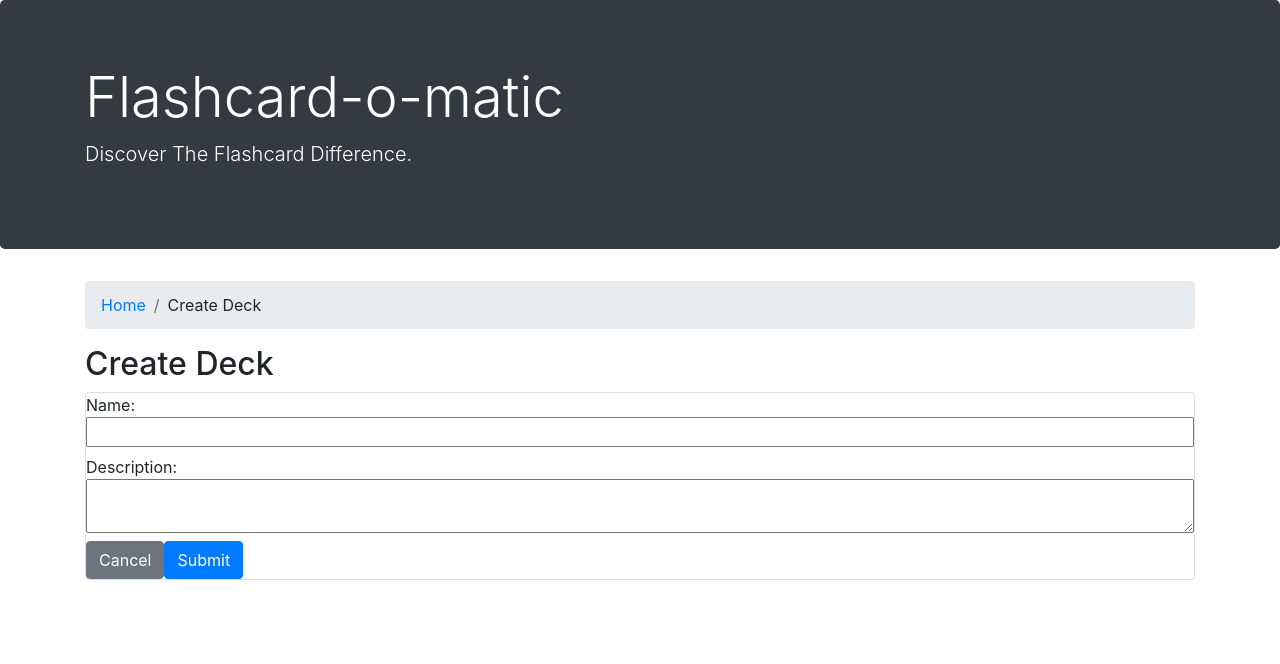
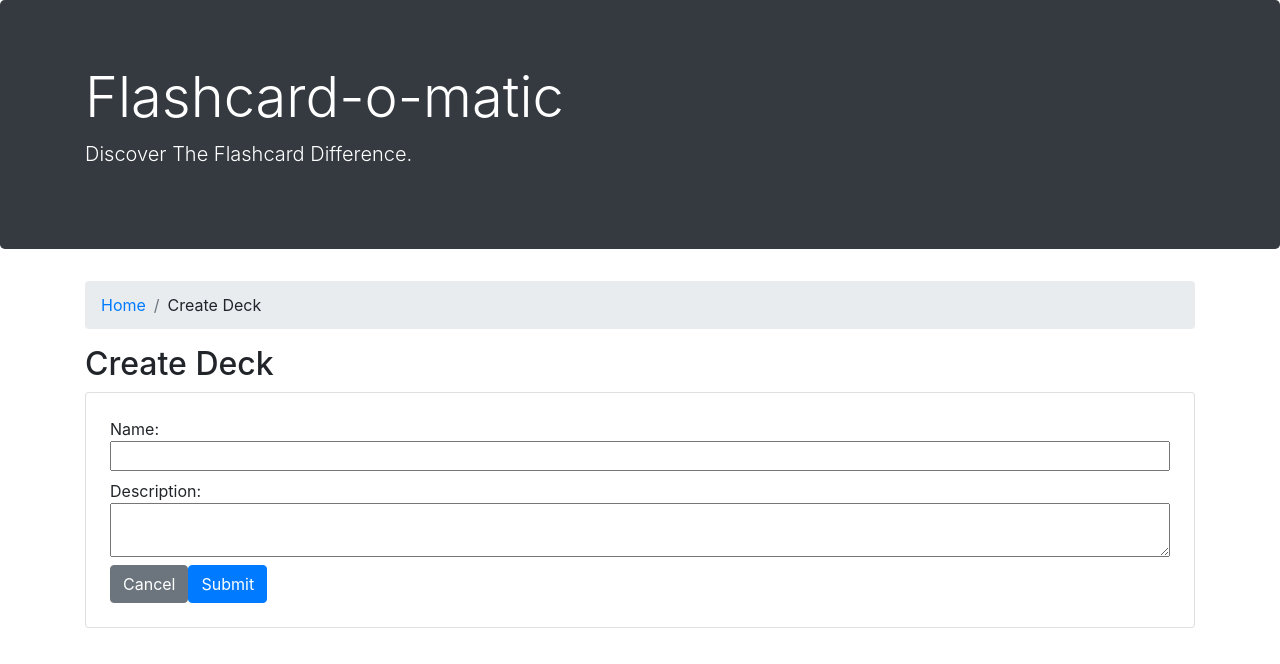
Before and after one commit to NewDevOnTheBlock/Flashcard-App-Fullstack, a React (Create React App) app in the folder flashcard-app-frontend/: page /decks/new in a window 1280 px wide. Shown: the top 664 px of the page. Built offline with nearby package versions, Linux system fonts and the light colour scheme; no server answers; a web font is replaced by a local one.

Commit message:
updated the update function on cards route for /:card_id, used to be a create method being called, updated source code to have an update at .put route handler

```diff
--- a/flashcard-app-frontend/src/Card/CardForm.js
+++ b/flashcard-app-frontend/src/Card/CardForm.js
@@ -12,7 +12,7 @@ function CardForm({ formData, changeHandler, submitHandler }) {
         return <p>Loading...</p>
     } else {
         return (
-            <form onSubmit={submitHandler} className="card">
+            <form onSubmit={submitHandler} className="card" style={{ padding: "24px"}}>
                 <label htmlFor="front" className="d-flex flex-column">
                     Front
                     <textarea
--- a/flashcard-app-frontend/src/Card/EditCard.js
+++ b/flashcard-app-frontend/src/Card/EditCard.js
@@ -5,8 +5,7 @@ import { readCard, readDeck, updateCard } from "../utils/api";
 import CardForm from "./CardForm";
 
 function EditCard() {
-  const history = useHistory();
-
+  const history = useHistory()
   const [deck, setDeck] = useState({});
   const [formData, setFormData] = useState({});
 
@@ -14,8 +13,10 @@ function EditCard() {
 
   useEffect(() => {
     const abortController = new AbortController();
+
     readDeck(deckId, abortController.signal).then(setDeck);
     readCard(deckId, cardId, abortController.signal).then(setFormData);
+
     return () => abortController.abort();
   }, [deckId, cardId]);
 
@@ -23,13 +24,16 @@ function EditCard() {
     setFormData({
       ...formData,
       [target.name]: target.value,
+
     });
   };
 
-  const submitHandler = (event) => {
+  const submitHandler = async (event) => {
     event.preventDefault();
     const abortController = new AbortController();
-    updateCard(deckId, formData, abortController.signal).then(history.goBack());
+
+    await updateCard(deckId, formData, abortController.signal)
+    history.push(`/decks/${deckId}`)
   };
 
   if (!deck._id) {
--- a/flashcard-app-frontend/src/Card/StudyCard.js
+++ b/flashcard-app-frontend/src/Card/StudyCard.js
@@ -40,7 +40,7 @@ function StudyCard({ cards }) {
 
     if (side) {
         return (
-            <main className="card" style={{padding: "12px"}}>
+            <main className="card" style={{ padding: "24px" }}>
                 <div className="d-flex justify-content-between">
                     <p>{currentCard.front}</p>
                     <p>Card {cardIndex + 1} of {cards.length}</p>
--- a/flashcard-app-frontend/src/Deck/DeckForm.js
+++ b/flashcard-app-frontend/src/Deck/DeckForm.js
@@ -11,7 +11,7 @@ function DeckForm({ changeHandler, submitHandler, formData }) {
         return <p>Loading...</p>
     } else {
         return (
-            <form onSubmit={submitHandler} className="card">
+            <form onSubmit={submitHandler} className="card" style={{ padding: "24px" }}>
                 <label htmlFor="name" className="d-flex flex-column">
                     Name:
                     <input
--- a/flashcard-app-frontend/src/Home/DeckTile.js
+++ b/flashcard-app-frontend/src/Home/DeckTile.js
@@ -20,7 +20,7 @@ function DeckTile({ deck, setAllDecks }) {
     }
 
     return (
-        <article className="card" style={{padding: "24px"}}>
+        <article className="card" style={{ padding: "24px" }}>
             <div className="d-flex justify-content-between">
                 <h3>{deck.name}</h3>
                 <p>{deck.cards.length} cards</p>
--- a/flashcard-app-frontend/src/utils/api/index.js
+++ b/flashcard-app-frontend/src/utils/api/index.js
@@ -208,6 +208,7 @@ export async function updateCard(deckId, updatedCard, signal) {
     headers,
     body: JSON.stringify(updatedCard),
   };
+
   return await fetchJson(url, options, updatedCard);
 }
 
```
